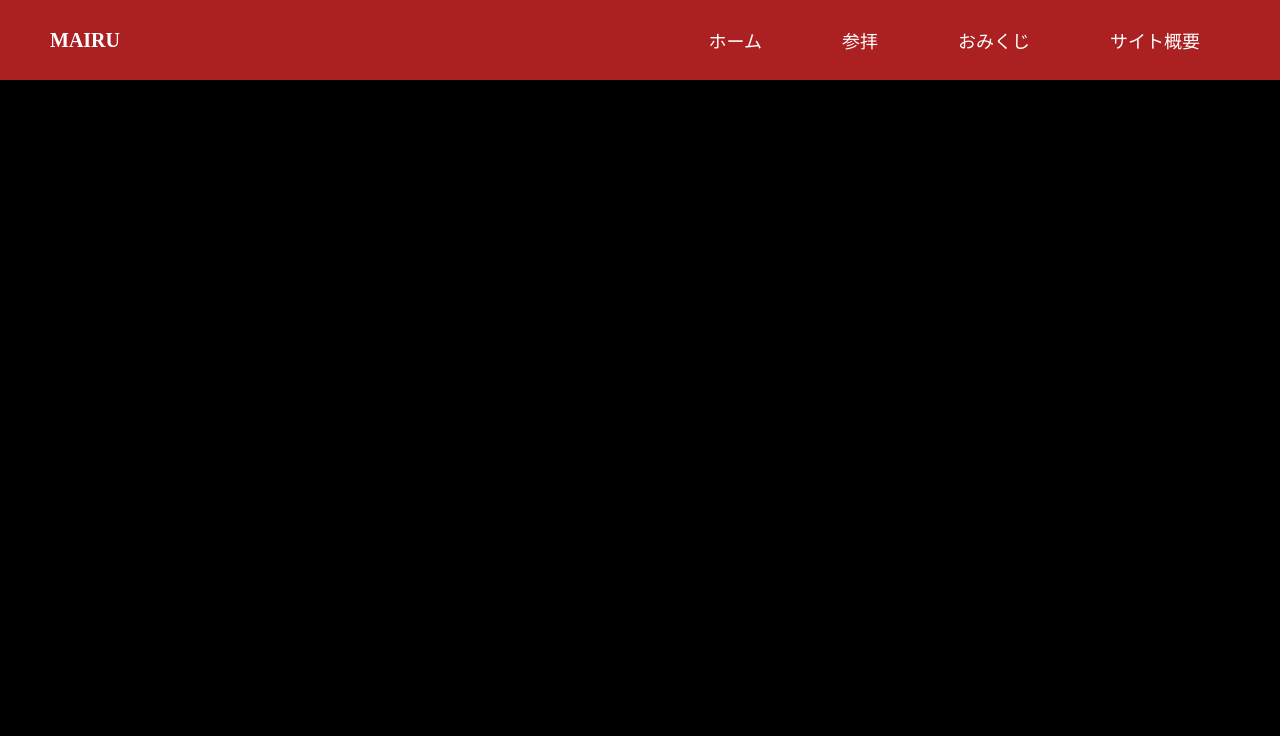
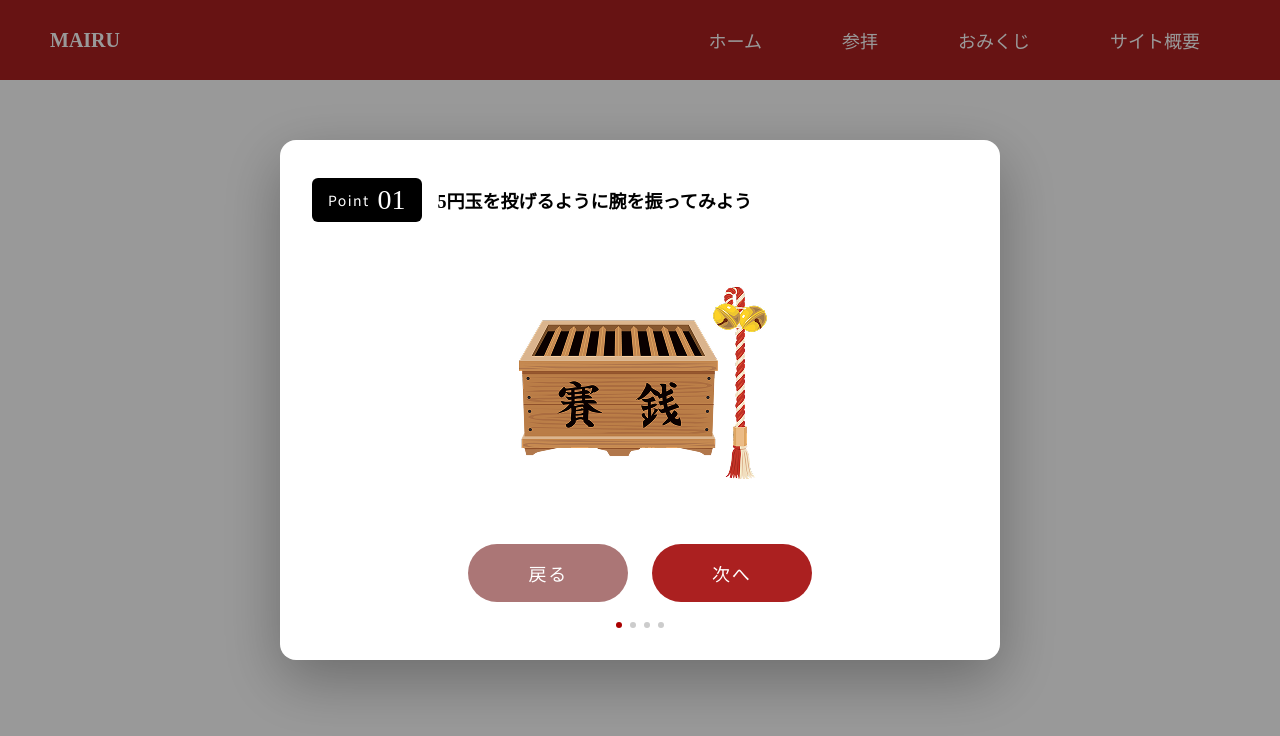
Before and after one commit to hsmt-T/giiku_Hackathon_vol18, a React (Vite) app in the folder frontend/: page /sanpai in a window 1280 px wide. Shown: the top 736 px of the page. Built offline with nearby package versions, Linux system fonts and the light colour scheme; no server answers.

Commit message:
参拝画面を追加し、ルーティングを設定。カメラコンポーネントの動作を調整。

```diff
--- a/frontend/src/App.tsx
+++ b/frontend/src/App.tsx
@@ -3,6 +3,7 @@ import { Home } from "./pages/Home/Home";
 import Header from "./components/header/Header";
 import Camera from "./lib/camera";
 import { Result } from "./pages/Result/Result";
+import { Sampai } from "./pages/SampaiScreen/Sampai";
 
 function App() {
   return (
@@ -23,6 +24,7 @@ function App() {
       <Routes>
         <Route path="/" element={<Home />} />
         <Route path="/result" element={<Result />} />
+        <Route path="/sanpai" element={<Sampai/>} />
       </Routes>
     </BrowserRouter>
   );
--- a/frontend/src/lib/camera.tsx
+++ b/frontend/src/lib/camera.tsx
@@ -24,7 +24,7 @@ const motionEmojis: Record<MotionName, string> = {
   clap: "👏",
   bow: "🙇",
   swing: "🔄",
-  throw: "💴",
+  throw: "01クリア!!",
 };
 
 type CameraProps = {
@@ -114,7 +114,7 @@ const Camera = ({ detectMotion }: CameraProps) => {
         setMotion((prev) => ({ ...prev, [detectMotion]: true }));
         setTimeout(
           () => setMotion((prev) => ({ ...prev, [detectMotion]: false })),
-          1000
+          6000
         );
       }
     } catch (e) {
@@ -141,12 +141,12 @@ const Camera = ({ detectMotion }: CameraProps) => {
         ref={videoRef}
         autoPlay
         playsInline
-        style={{ width: 640, borderRadius: 12, border: "2px solid #aaa" }}
+        style={{ width: 900, borderRadius: 12, border: "1px solid #fff" }}
       />
 
       <canvas ref={canvasRef} style={{ display: "none" }} />
 
-      <div style={{ fontSize: 120, marginTop: 16 }}>
+      <div style={{ fontSize: 120, color : "gold" }}>
         {motion[detectMotion] && motionEmojis[detectMotion]}
       </div>
     </div>
--- a/frontend/src/pages/Home/Home.tsx
+++ b/frontend/src/pages/Home/Home.tsx
@@ -19,7 +19,7 @@ export const Home = () => {
 
                 <TpButton
                     label="参拝する"
-                    onClick={() => navigate("../SampaiScreen/Sampai")}
+                    onClick={() => navigate("/sanpai")}
                     variant="tp"
                 />
             </div>
--- a/frontend/src/pages/SampaiScreen/Sampai.css
+++ b/frontend/src/pages/SampaiScreen/Sampai.css
@@ -3,4 +3,5 @@
     width: 100vw;
     height: 100vh;
     overflow: hidden;
+    background-color: #ffffff;
 }
--- a/frontend/src/pages/SampaiScreen/Sampai.tsx
+++ b/frontend/src/pages/SampaiScreen/Sampai.tsx
@@ -5,7 +5,7 @@ import Camera from "../../lib/camera";
 import steps from "../../types/step";
 import "./Sampai.css";
 
-const Sampai = () => {
+export const Sampai = () => {
     const [currentStep, setCurrentStep] = useState(0);
     const [isCompleted, setIsCompleted] = useState(false);
     const [isFlowOpen, setIsFlowOpen] = useState(true);
@@ -30,9 +30,11 @@ const Sampai = () => {
         setCurrentStep(0);
     };
 
+    const motion =["?","throw","clap","bow","swing" ]
+    const state = "throw"
     return (
         <div className="sampai">
-            <Camera />
+            <Camera detectMotion={state} />
 
             {isFlowOpen && !isCompleted && (
                 <StepDialog
@@ -57,5 +59,3 @@ const Sampai = () => {
         </div>
     );
 };
-
-export default Sampai;
```
